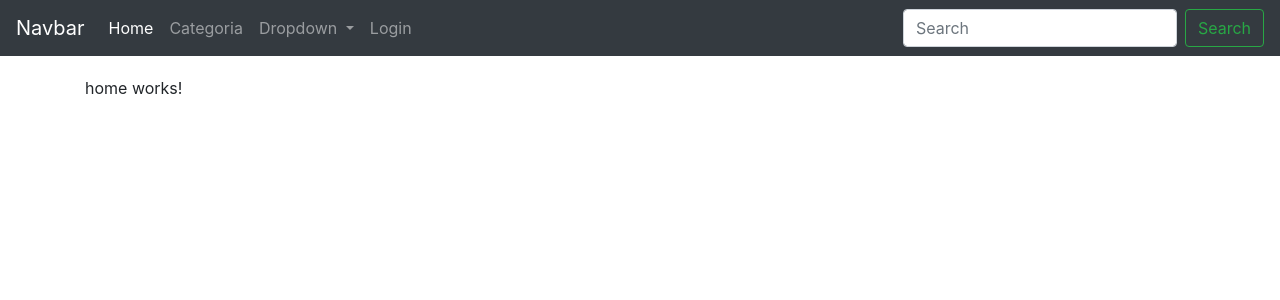
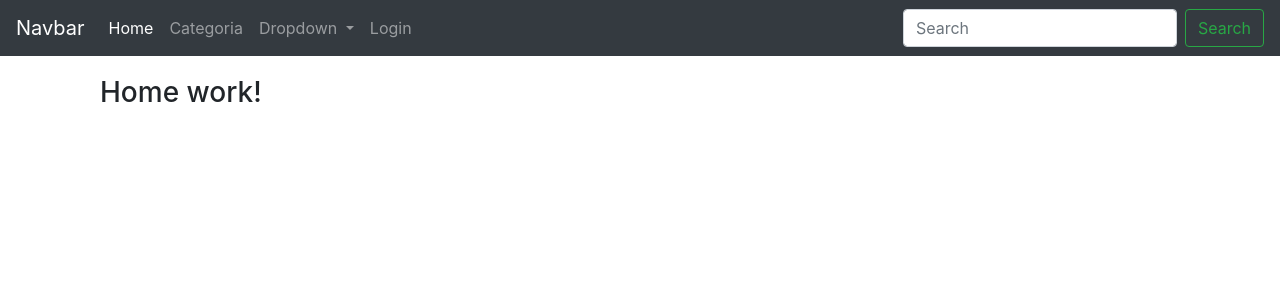
Before and after one commit to EdwinTumax/FRONTOFFICE-Ventas, an Angular app: page /#/home in a window 1280 px wide. Shown: the top 300 px of the page. Built offline with nearby package versions, Linux system fonts and the light colour scheme; sample sign-in values are in the browser's storage.

Commit message:
CRUD Completo

```diff
--- a/src/app/app.module.ts
+++ b/src/app/app.module.ts
@@ -21,6 +21,7 @@ import { HomeComponent } from './components/home/home.component';
 import { CategoriaComponent } from './components/categoria/categoria.component';
 import { AddUpdateCategoriaComponent } from './components/categoria/add-update-categoria/add-update-categoria.component';
 import { LoginComponent } from './components/login/login.component';
+import { LoadingComponent } from './components/shared/loading/loading.component';
 
 @NgModule({
   declarations: [
@@ -29,7 +30,8 @@ import { LoginComponent } from './components/login/login.component';
     HomeComponent,
     CategoriaComponent,
     AddUpdateCategoriaComponent,
-    LoginComponent
+    LoginComponent,
+    LoadingComponent
   ],
   imports: [
     FormsModule,
--- a/src/app/components/categoria/categoria.component.html
+++ b/src/app/components/categoria/categoria.component.html
@@ -1,4 +1,5 @@
-<div class="container m-5">
+<app-loading *ngIf="loading"></app-loading>
+<div class="container m-5 animated fadeIn">
 <button [routerLink]="['/categoria-add']" class="btn btn-outline-primary w120">Agregar</button>
 <br><br>
 <table class="table">
@@ -16,7 +17,7 @@
       <td>{{ categoria.codigoCategoria}}</td>
       <td>{{ categoria.descripcion}}</td>
       <td>
-        <button class="btn btn-danger w120">Delete</button>
+        <button (click) = "eliminar(i)" class="btn btn-danger w120">Delete</button>
         <button [routerLink]="['/categoria-update',categoria.codigoCategoria]" class="btn btn-success w120">Editar</button>
       </td>
     </tr>
--- a/src/app/components/categoria/categoria.component.ts
+++ b/src/app/components/categoria/categoria.component.ts
@@ -9,12 +9,20 @@ import { Categoria } from './../interfaces/categoria.interface';
 })
 export class CategoriaComponent implements OnInit {
   categorias: any[] = [];
+  loading = false;
   constructor(private _categoriaService: CategoriaService) {
+    this.loading = true;
     this._categoriaService.getCategorias().subscribe( (data: any) => {
       this.categorias = data;
+      this.loading = false;
     });
   }
-
+  eliminar(index: number) {
+    const registro = this.categorias[index];
+    this._categoriaService.deleteCategoria(registro.codigoCategoria).subscribe((data) => {
+        this.categorias.splice(index, index + 1);
+    });
+  }
   ngOnInit() {
   }
 
--- a/src/app/components/home/home.component.html
+++ b/src/app/components/home/home.component.html
@@ -1,3 +1,3 @@
-<p>
-  home works!
-</p>
+<div class="container animated fadeIn">
+  <h3>Home work!</h3>
+</div>
--- /dev/null
+++ b/src/app/components/shared/loading/loading.component.html
@@ -0,0 +1,5 @@
+<div class="row text-center">
+  <div class="col">
+    <i class="fa fa-sync fa-spin fa-5x"></i>
+  </div>
+</div>
--- /dev/null
+++ b/src/app/components/shared/loading/loading.component.ts
@@ -0,0 +1,15 @@
+import { Component, OnInit } from '@angular/core';
+
+@Component({
+  selector: 'app-loading',
+  templateUrl: './loading.component.html',
+  styles: []
+})
+export class LoadingComponent implements OnInit {
+
+  constructor() { }
+
+  ngOnInit() {
+  }
+
+}
--- a/src/app/services/categoria.service.ts
+++ b/src/app/services/categoria.service.ts
@@ -23,8 +23,11 @@ export class CategoriaService {
 
   updateCategoria(categoria: Categoria) {
     const body = JSON.stringify(categoria);
-    console.log(body);
     return this._httpClient.put(`${URL_API}categoria/${categoria.codigoCategoria}`, body, {headers: this.getHeaders()});
+  }
+
+  deleteCategoria(id: number) {
+    return this._httpClient.delete(`${URL_API}categoria/${id}`, {headers: this.getHeaders()});
   }
 
   getHeaders() {
--- a/src/app/services/login.service.ts
+++ b/src/app/services/login.service.ts
@@ -1,7 +1,7 @@
 import { Injectable } from '@angular/core';
 import { HttpClient, HttpHeaders } from '@angular/common/http';
 import { Http, Headers } from '@angular/http';
-import { TOKEN, URL_AUT } from './../../environments/environment';
+import { URL_AUT } from './../../environments/environment';
 import { User } from '../components/interfaces/user.interface';
 
 @Injectable({
--- a/src/environments/environment.ts
+++ b/src/environments/environment.ts
@@ -10,7 +10,6 @@ export const environment = {
 export const URL_API = 'https://backoffice-ventas.herokuapp.com/api/v1/';
 // export const URL_AUT = 'http://localhost:9300/oauth/token';
 export const URL_AUT = 'https://backoffice-ventas.herokuapp.com/oauth/token';
-export const TOKEN = 'XJSK';
 
 /*
  * For easier debugging in development mode, you can import the following file
--- a/src/index.html
+++ b/src/index.html
@@ -7,6 +7,7 @@
 
   <meta name="viewport" content="width=device-width, initial-scale=1">
   <link rel="icon" type="image/x-icon" href="favicon.ico">
+  <link rel="stylesheet" href="https://use.fontawesome.com/releases/v5.5.0/css/all.css" integrity="sha384-B4dIYHKNBt8Bc12p+WXckhzcICo0wtJAoU8YZTY5qE0Id1GSseTk6S+L3BlXeVIU" crossorigin="anonymous">
 </head>
 <body>
   <app-root></app-root>
--- a/src/styles.css
+++ b/src/styles.css
@@ -9,3 +9,32 @@ body{
     width: 230px;
     margin: 5px;
 }
+
+/* Animaciones */
+
+.animated {
+    -webkit-animation-duration: 1s;
+    animation-duration: 1s;
+    -webkit-animation-fill-mode: both;
+    animation-fill-mode: both;
+}
+
+.fast {
+    -webkit-animation-duration: 0.4s;
+    animation-duration: 0.4s;
+    -webkit-animation-fill-mode: both;
+    animation-fill-mode: both;
+}
+
+@keyframes fadeIn {
+    from {
+        opacity: 0;
+    }
+    to {
+        opacity: 1;
+    }
+}
+
+.fadeIn {
+    animation-name: fadeIn;
+}
```
